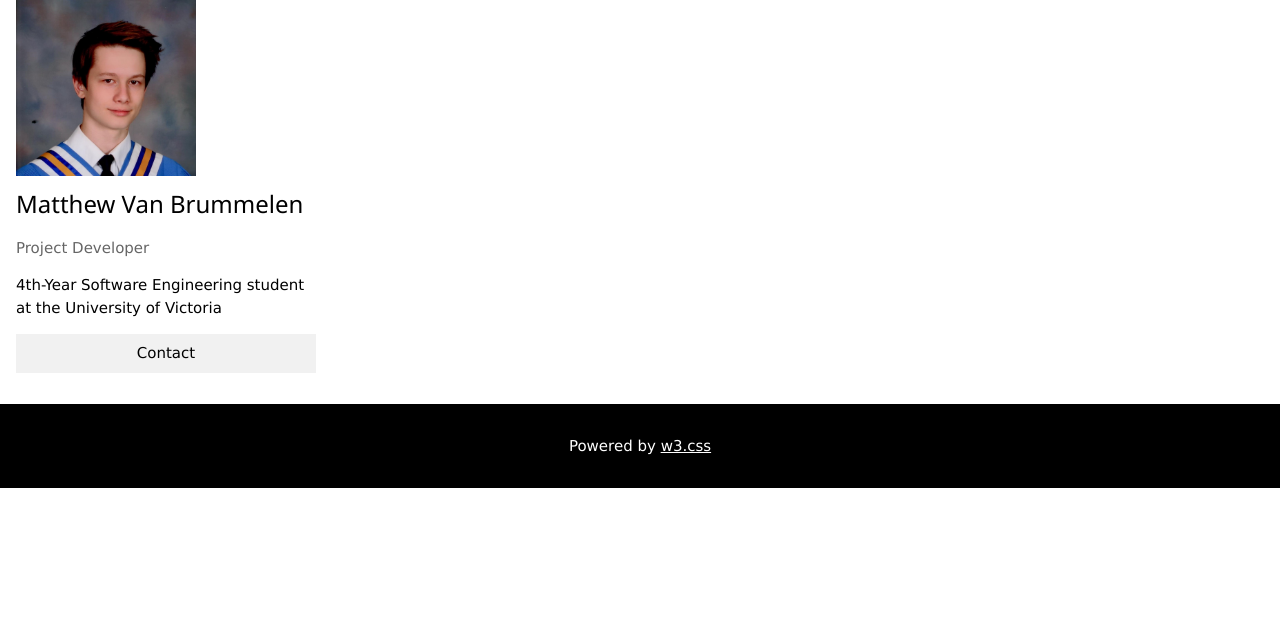
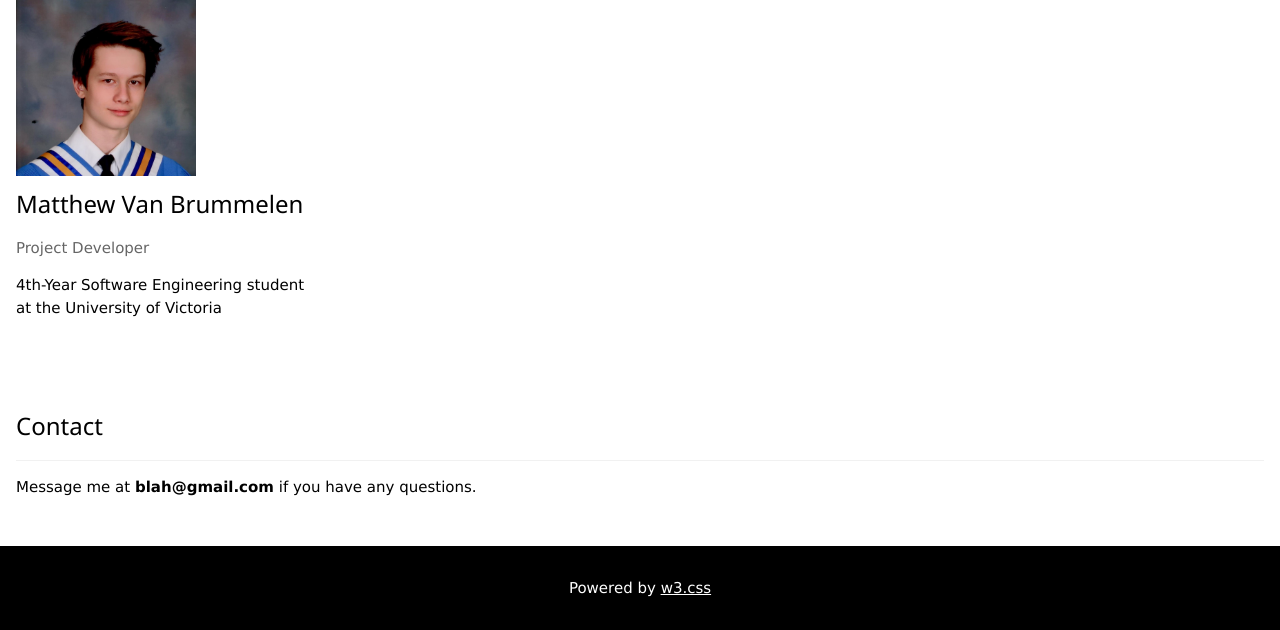
Before and after one commit to matthewvb77/TheSpatula, a Flask app: page / in a window 1280 px wide. Shown: the part 1705-2335 px from the top of the page. Before the commit the page ends 2193 px from the top, so only its background shows below. Run offline with Flask 2, Linux system fonts and the light colour scheme; some libraries are stand-ins or nearby versions.

Commit message:
made chart js its own file

```diff
--- /dev/null
+++ b/Flask_App/static/js/chart.js
@@ -0,0 +1,35 @@
+const ctx = document.getElementById('chart').getContext('2d');
+      const myChart = new Chart(ctx, {
+      type: 'bar',
+      data: {
+        labels: ['Red', 'Blue', 'Yellow', 'Green', 'Purple', 'Orange'],
+        datasets: [{
+            label: '# of Votes',
+            data: [12, 19, 3, 5, 2, 3],
+            backgroundColor: [
+                'rgba(255, 99, 132, 0.2)',
+                'rgba(54, 162, 235, 0.2)',
+                'rgba(255, 206, 86, 0.2)',
+                'rgba(75, 192, 192, 0.2)',
+                'rgba(153, 102, 255, 0.2)',
+                'rgba(255, 159, 64, 0.2)'
+            ],
+            borderColor: [
+                'rgba(255, 99, 132, 1)',
+                'rgba(54, 162, 235, 1)',
+                'rgba(255, 206, 86, 1)',
+                'rgba(75, 192, 192, 1)',
+                'rgba(153, 102, 255, 1)',
+                'rgba(255, 159, 64, 1)'
+            ],
+            borderWidth: 1
+        }]
+    },
+    options: {
+        scales: {
+            y: {
+              beginAtZero: true
+            }
+          }
+        }
+      });
--- a/Flask_App/static/js/dropdown.js
+++ b/Flask_App/static/js/dropdown.js
@@ -1,14 +1,14 @@
 /* When the user clicks on the button,
 toggle between hiding and showing the dropdown content */
 function showDropdown() {
-  document.getElementById("myDropdown").classList.toggle("show");
+  document.getElementById("tickerDropdown").classList.toggle("show");
 }
 
 function filterFunction() {
   var input, filter, ul, li, a, i;
   input = document.getElementById("myInput");
   filter = input.value.toUpperCase();
-  div = document.getElementById("myDropdown");
+  div = document.getElementById("tickerDropdown");
   a = div.getElementsByTagName("a");
   for (i = 0; i < a.length; i++) {
     txtValue = a[i].textContent || a[i].innerText;
--- a/Flask_App/templates/index.html
+++ b/Flask_App/templates/index.html
@@ -52,43 +52,7 @@
       </div>
     </form>
     <canvas id="chart" width="200" height="200"></canvas>
-    <script>
-      const ctx = document.getElementById('chart').getContext('2d');
-      const myChart = new Chart(ctx, {
-      type: 'bar',
-      data: {
-        labels: ['Red', 'Blue', 'Yellow', 'Green', 'Purple', 'Orange'],
-        datasets: [{
-            label: '# of Votes',
-            data: [12, 19, 3, 5, 2, 3],
-            backgroundColor: [
-                'rgba(255, 99, 132, 0.2)',
-                'rgba(54, 162, 235, 0.2)',
-                'rgba(255, 206, 86, 0.2)',
-                'rgba(75, 192, 192, 0.2)',
-                'rgba(153, 102, 255, 0.2)',
-                'rgba(255, 159, 64, 0.2)'
-            ],
-            borderColor: [
-                'rgba(255, 99, 132, 1)',
-                'rgba(54, 162, 235, 1)',
-                'rgba(255, 206, 86, 1)',
-                'rgba(75, 192, 192, 1)',
-                'rgba(153, 102, 255, 1)',
-                'rgba(255, 159, 64, 1)'
-            ],
-            borderWidth: 1
-        }]
-    },
-    options: {
-        scales: {
-            y: {
-              beginAtZero: true
-            }
-          }
-        }
-      });
-    </script>
+    <script src="../static/js/chart.js"></script>
   </div>
 </div>
 
@@ -107,14 +71,14 @@
       <h3>Matthew Van Brummelen</h3>
       <p class="w3-opacity">Project Developer</p>
       <p>4th-Year Software Engineering student at the University of Victoria</p>
-      <p><button class="w3-button w3-light-grey w3-block">Contact</button></p>
+<!--      <p><button class="w3-button w3-light-grey w3-block">Contact</button></p>-->
     </div>
   </div>
 
   <!-- Contact Section -->
-<!--  <div class="w3-container w3-padding-32" id="contact">-->
-<!--    <h3 class="w3-border-bottom w3-border-light-grey w3-padding-16">Contact</h3>-->
-<!--    <p>Feel free to message me if you have any questions.</p>-->
+  <div class="w3-container w3-padding-32" id="contact">
+    <h3 class="w3-border-bottom w3-border-light-grey w3-padding-16">Contact</h3>
+    <p>Message me at <b>blah@gmail.com</b> if you have any questions.</p>
 <!--    <form action="/action_page.php" target="_blank">-->
 <!--      <input class="w3-input w3-border" type="text" placeholder="Name" required name="Name">-->
 <!--      <input class="w3-input w3-section w3-border" type="text" placeholder="Email" required name="Email">-->
@@ -124,7 +88,7 @@
 <!--        <i class="fa fa-paper-plane"></i> SEND MESSAGE-->
 <!--      </button>-->
 <!--    </form>-->
-<!--  </div>-->
+  </div>
 
 <!-- End page content -->
 </div>
```
